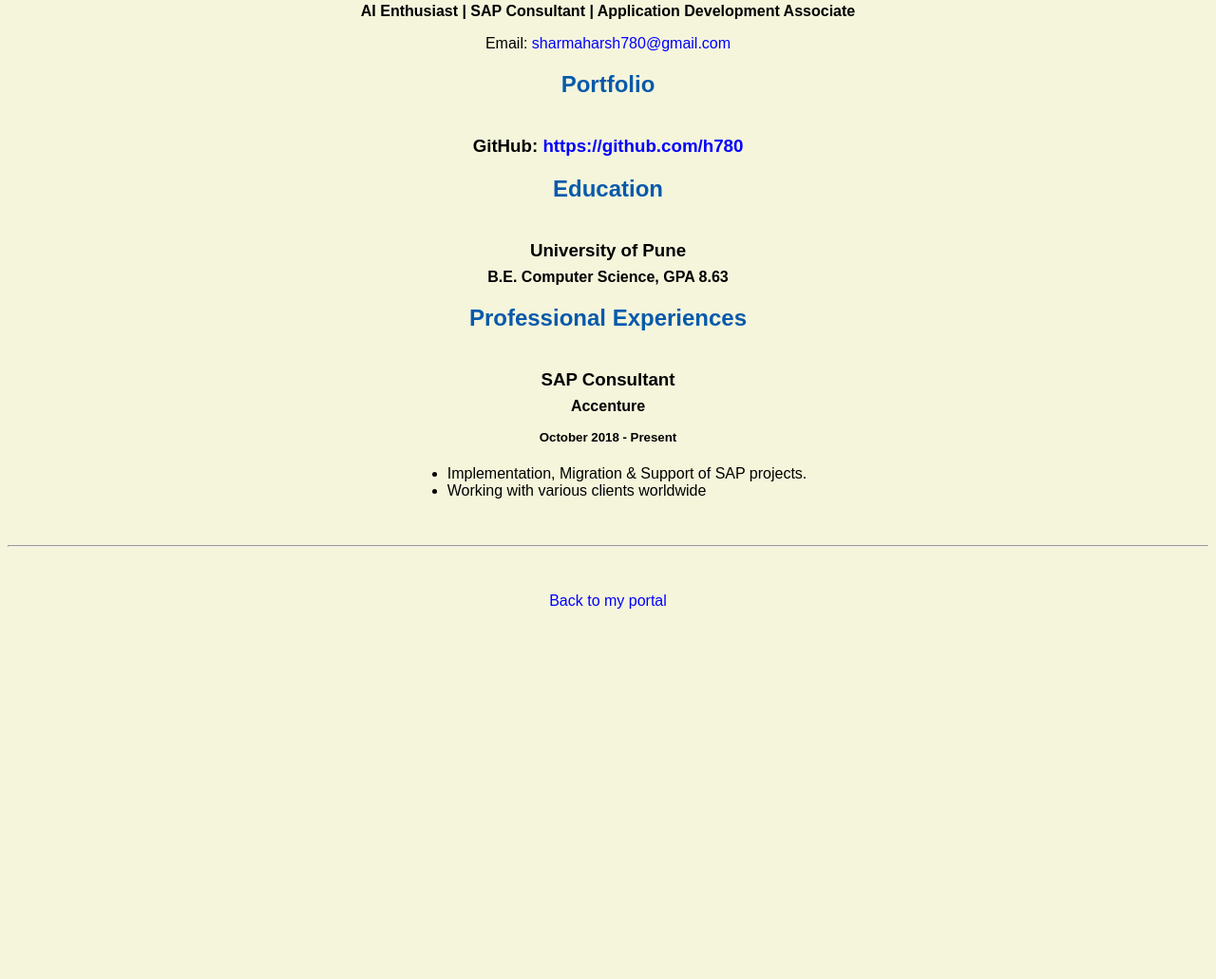
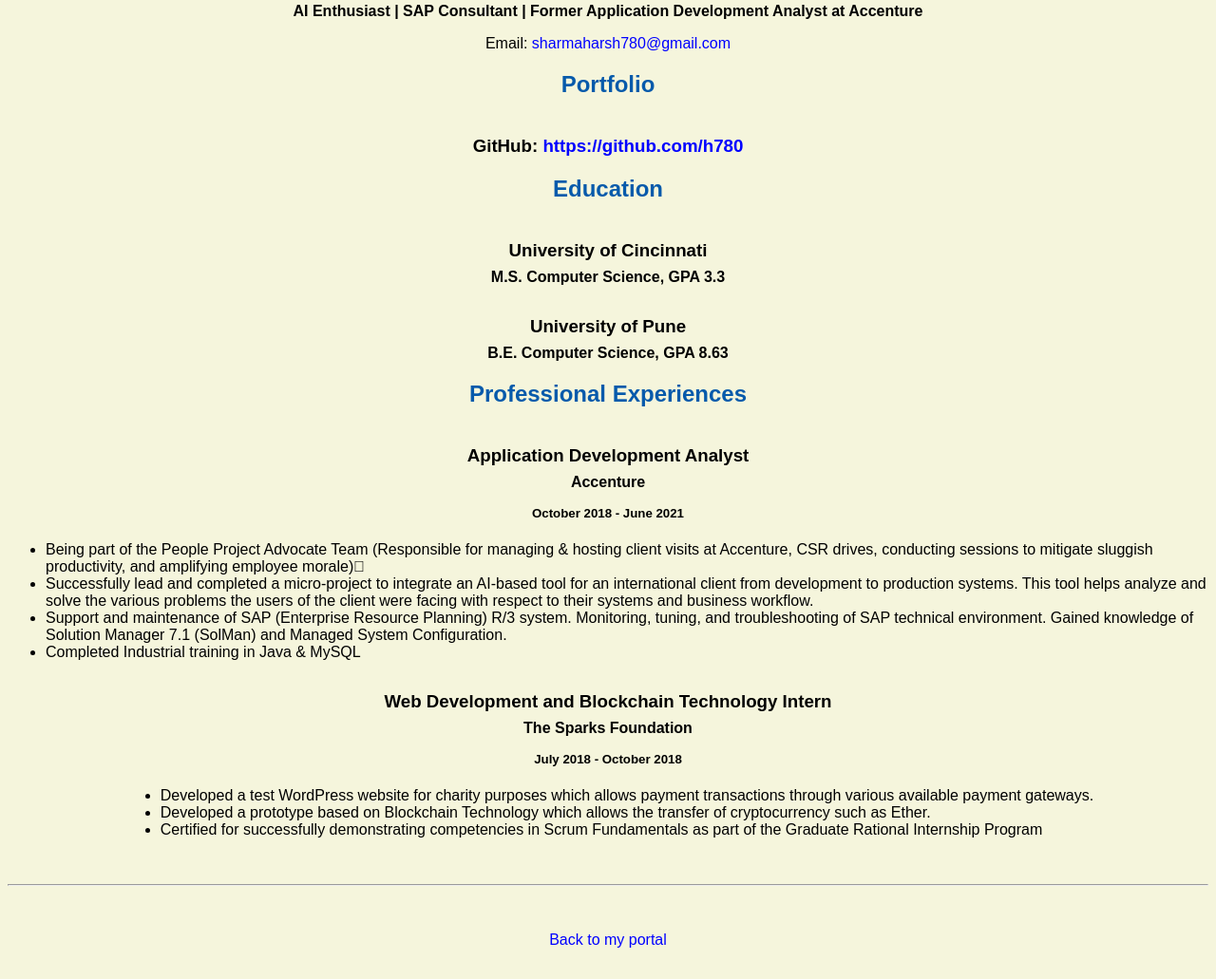
Before and after one commit to h780/h780.github.io, a plain HTML site: page resume.html in a window 1280 px wide. Shown: the part 484-1515 px from the top of the page at 95% size. Before the commit the page ends 1158 px from the top, so only its background shows below. Drawn offline with Linux system fonts and the light colour scheme.

Commit message:
Updated Resume
Added more details for professional experience and higher studies (Master's Education)

```diff
--- a/resume.html
+++ b/resume.html
@@ -20,7 +20,7 @@
     <img src="images/headshot.jpg" alt="Harsh Sharma's headshot" width="20%">
 
     <h1>Harsh Sharma</h1>
-    <h4>AI Enthusiast | SAP Consultant | Application Development Associate</h4>
+    <h4>AI Enthusiast | SAP Consultant | Former Application Development Analyst at Accenture</h4>
 
     <p>Email: <a href="mailto:sharmaharsh780@gmail.com" target="_blank">sharmaharsh780@gmail.com</a></p>
     <!-- don't post physical address, personal phone number or other personal information on the web! -->
@@ -30,17 +30,31 @@
 
     <h2>Education</h2>
 
+    <h3>University of Cincinnati</h3>
+    <h4>M.S. Computer Science, GPA 3.3</h4>
+
     <h3>University of Pune</h3>
     <h4>B.E. Computer Science, GPA 8.63</h4>
 
     <h2>Professional Experiences</h2>
 
-    <h3>SAP Consultant</h3>
+    <h3>Application Development Analyst</h3>
     <h4>Accenture</h4>
-    <h5>October 2018 - Present</h5>
+    <h5>October 2018 - June 2021</h5>
       <ul>
-        <li>Implementation, Migration & Support of SAP projects.</li>
-        <li>Working with various clients worldwide</li>
+        <li>Being part of the People Project Advocate Team (Responsible for managing & hosting client visits at Accenture, CSR drives, conducting sessions to mitigate sluggish productivity, and amplifying employee morale)</li>
+        <li>Successfully lead and completed a micro-project to integrate an AI-based tool for an international client from development to production systems. This tool helps analyze and solve the various problems the users of the client were facing with respect to their systems and business workflow.</li>
+        <li>Support and maintenance of SAP (Enterprise Resource Planning) R/3 system. Monitoring, tuning, and troubleshooting of SAP technical environment. Gained knowledge of Solution Manager 7.1 (SolMan) and Managed System Configuration.</li>
+        <li>Completed Industrial training in Java & MySQL</li>
+      </ul>
+
+    <h3>Web Development and Blockchain Technology Intern</h3>
+    <h4>The Sparks Foundation</h4>
+    <h5>July 2018 - October 2018</h5>
+      <ul>
+        <li>Developed a test WordPress website for charity purposes which allows payment transactions through various available payment gateways.</li>
+        <li>Developed a prototype based on Blockchain Technology which allows the transfer of cryptocurrency such as Ether.</li>
+        <li>Certified for successfully demonstrating competencies in Scrum Fundamentals as part of the Graduate Rational Internship Program</li>
       </ul>
 
   </body>
```
